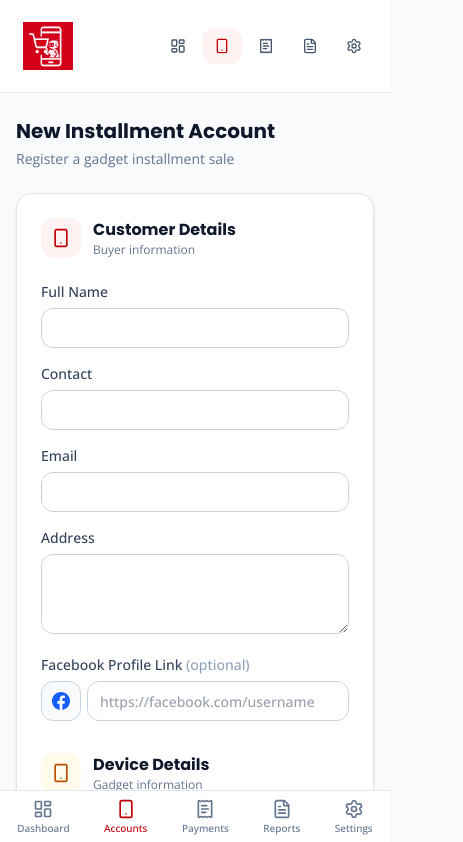
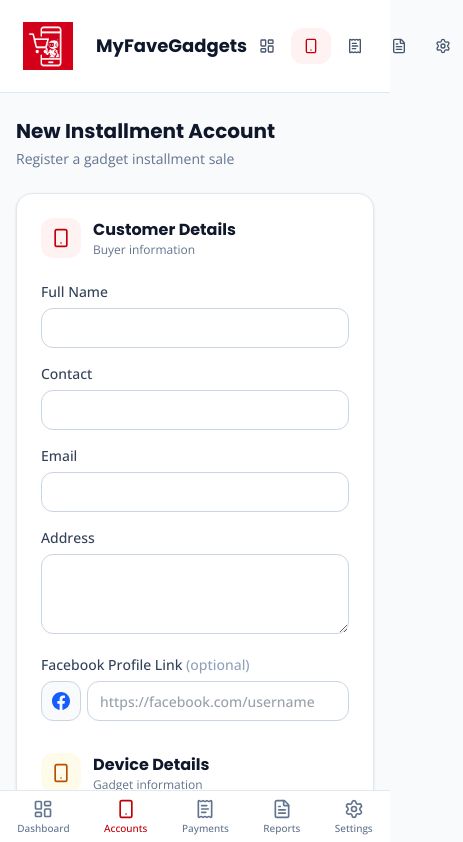
Before and after one commit to tomatocultivator1988/gmcycle, a Next.js app: page /installment-accounts/new in a window 390 px wide. Shown: the top 842 px of the page, 463 px wide, since content can reach past the window. Built offline with nearby package versions, Linux system fonts and the light colour scheme.

Commit message:
show MyFaveGadgets company name on mobile header (not just desktop)

```diff
--- a/src/app/layout.tsx
+++ b/src/app/layout.tsx
@@ -51,9 +51,9 @@ export default function RootLayout({
                 <span className="flex size-16 items-center justify-center">
                   <img src="/logo.png" alt="MyFaveGadgets" className="h-12 w-auto object-contain" />
                 </span>
-                <span className="hidden sm:block">
+                <span>
                   <span className="block text-lg font-bold font-heading text-slate-900">MyFaveGadgets</span>
-                  <span className="block text-[11px] font-medium text-slate-500 leading-tight">Gadget Installment</span>
+                  <span className="hidden sm:block text-[11px] font-medium text-slate-500 leading-tight">Gadget Installment</span>
                 </span>
               </Link>
               <nav className="flex items-center gap-1">
```
